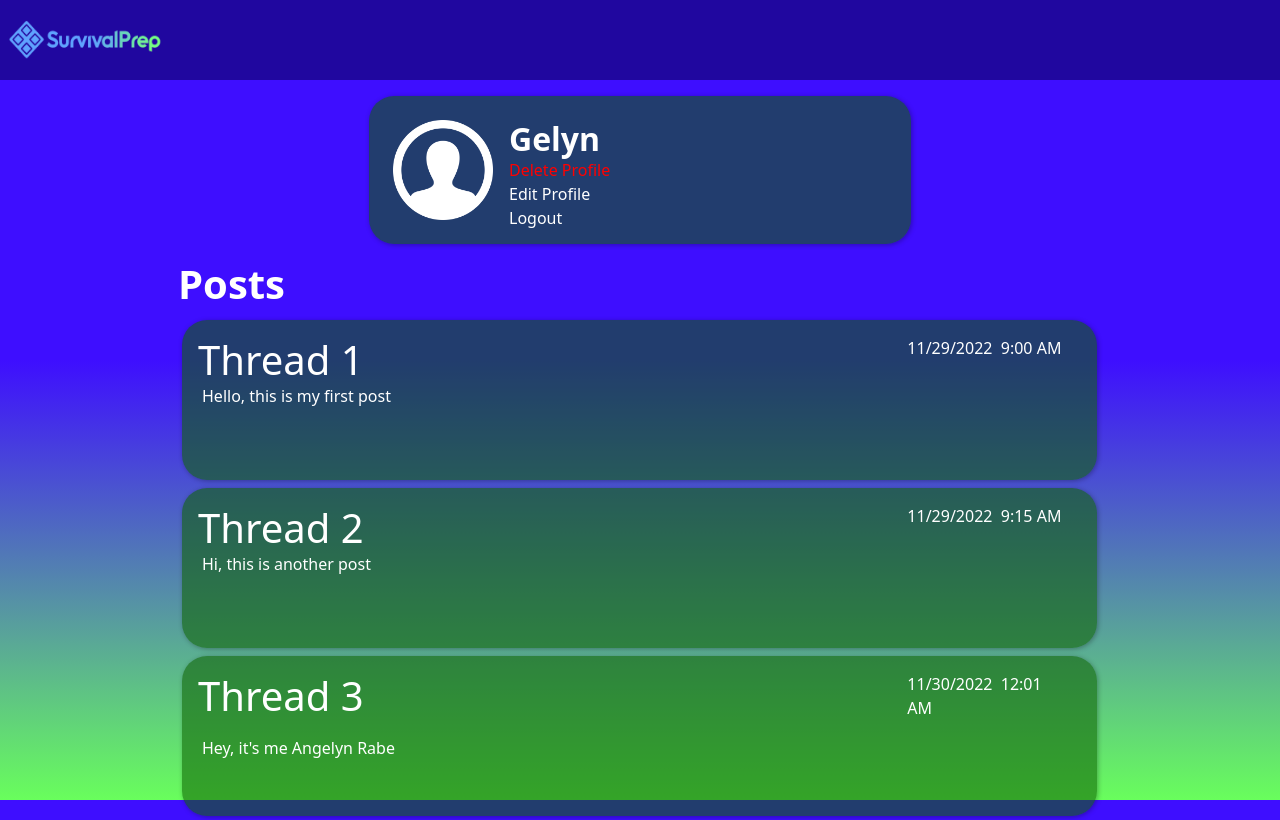
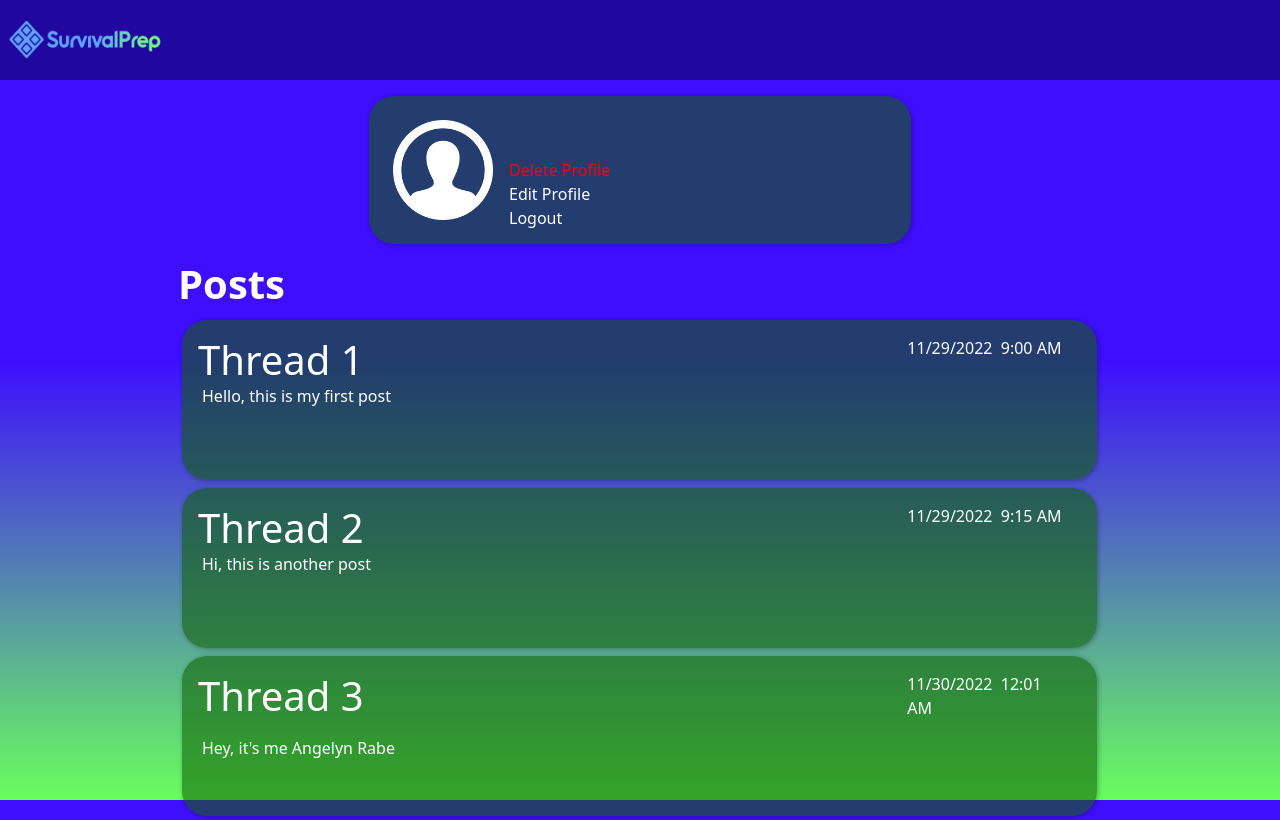
Before and after one commit to CodeLynch/SurvivalPrep-FrontEnd, a React (Create React App) app: page /profile in a window 1280 px wide. Built offline with nearby package versions, Linux system fonts and the light colour scheme; no server answers.

Commit message:
Dynamic Profile Name

```diff
--- a/src/components/Profilepage.tsx
+++ b/src/components/Profilepage.tsx
@@ -52,7 +52,7 @@ function Profilepage() {
                     </div>
 
                     <div className="mt-3">
-                    <h2 className="m-0" ><strong>Gelyn</strong></h2>
+                    <h2 className="m-0" ><strong>{firstname}&nbsp;{lastname}</strong></h2>
                     <p className="m-0" style={{color:'red'}}>Delete Profile</p>
                     <p className="m-0"><Link to='/editprofile' className="linksColor">Edit Profile</Link></p>
                     <p className="m-0"><Link to="/" className="linksColor" onClick={logout}>Logout</Link></p>
```
